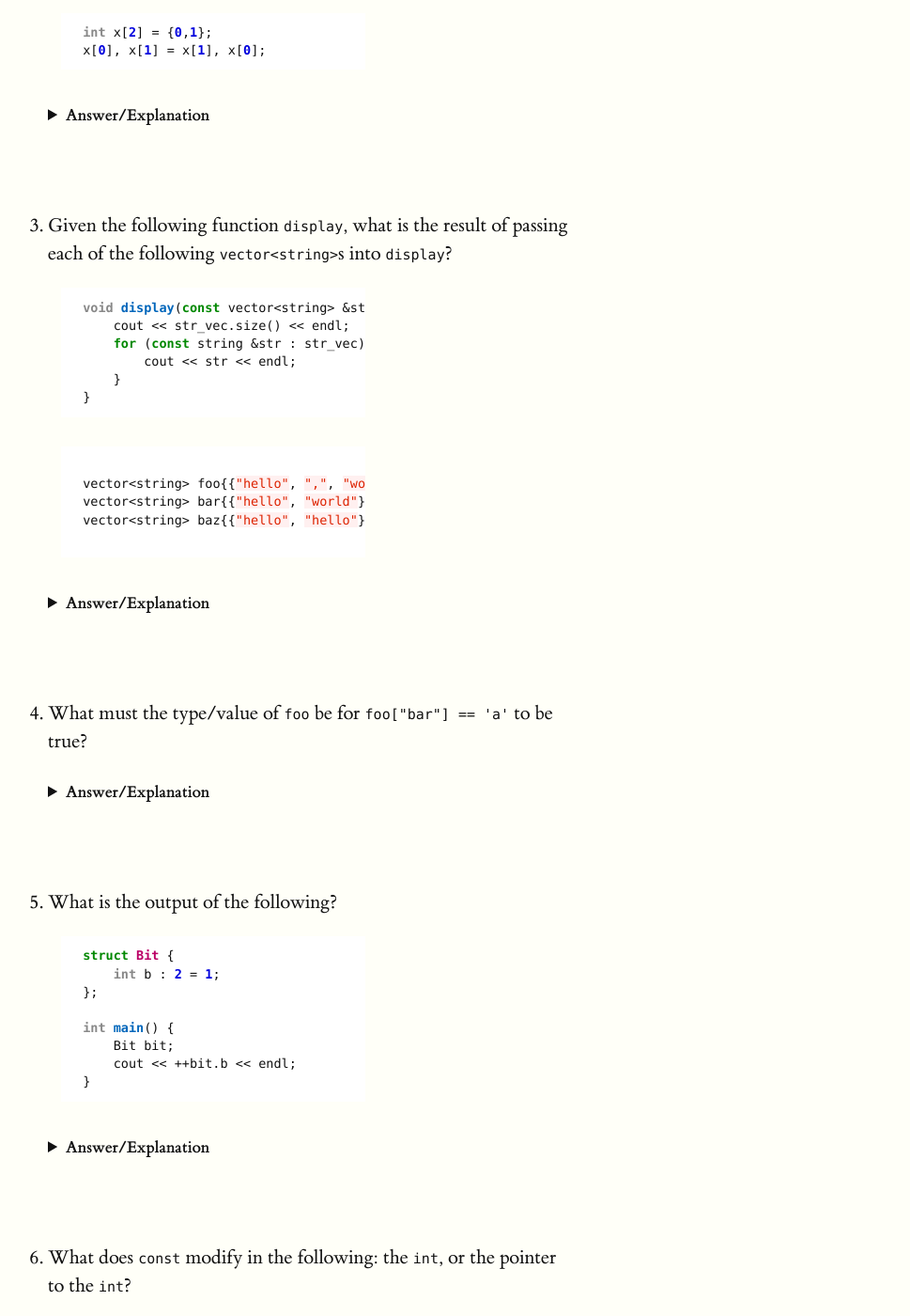
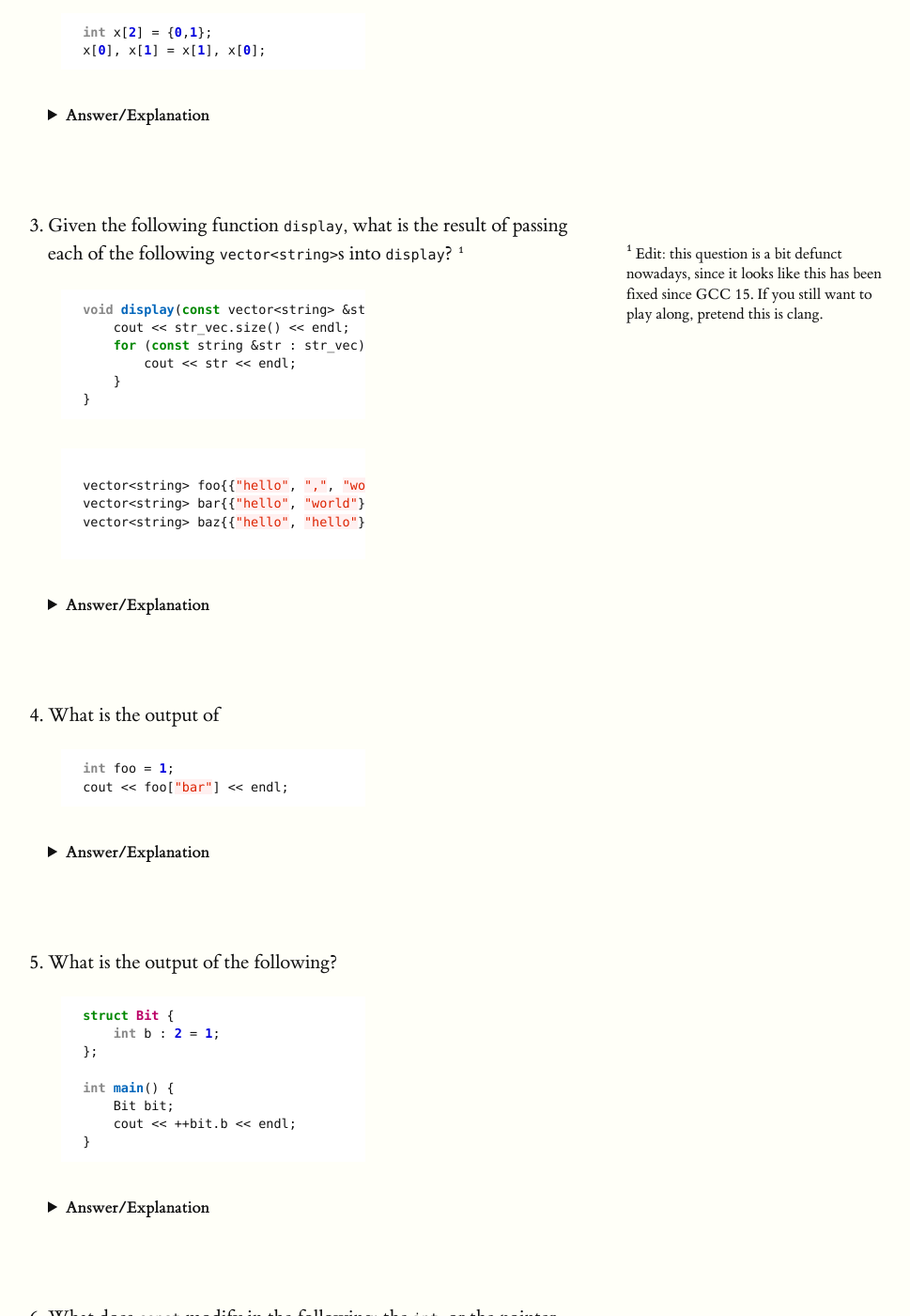
Before and after one commit to katherinemohr/katherinemohr.github.io, a Jekyll site: the page built from _posts/2026-04-20-cpp-quiz.md, in a window 1280 px wide and 1400 px high, scrolled down 1109 px. Shown: the whole window at 94% size, without its empty margins (165-1134 px from the left). Built offline with Jekyll 4.4.1, drawn with Linux system fonts in a browser that asks for light colours; part of the change alters nothing that is shown.

Commit message:
more explanations

````diff
--- a/_posts/2026-04-20-cpp-quiz.md
+++ b/_posts/2026-04-20-cpp-quiz.md
@@ -45,12 +45,20 @@ Hint: the code snippets might not all compile.
 
     <details><summary class="details-summary">Answer/Explanation</summary>
     <div class="details-body" markdown="1">
-    <!-- TODO -->
+    `{0, 1}`
+
+    The comma operator executes each expression left-to-right, returning the right most value.
+    `x[0]` is not executable, `x[1] = x[1]` is a no-op, and `x[0]` is not executable, so this does nothing.
+
+    _Why doesn't this get parsed as `x[0], x[1] = (x[1], x[0])`, so the result would be `{0, 0}`?_
+
+    The assignment operator has higher precedence than the comma operator.
     </div>
     </details><br />
 
 
 1. Given the following function `display`, what is the result of passing each of the following `vector<string>`s into `display`?
+   {% sidenote 'fix' "Edit: this question is a bit defunct nowadays, since it looks like this has been fixed since GCC 15. If you still want to play along, pretend this is clang." %}
     ```cpp
     void display(const vector<string> &str_vec) {
         cout << str_vec.size() << endl;
@@ -70,15 +78,59 @@ Hint: the code snippets might not all compile.
 
     <details><summary class="details-summary">Answer/Explanation</summary>
     <div class="details-body" markdown="1">
-    <!-- TODO -->
+    There is no `string` constructor that takes in 3 `const char*`s as input, so
+    `foo` is actually constructed as the list `["hello", ",", "world"]`, and
+    `display(foo)` results in:
+    ```
+    3
+    hello
+    ,
+    world
+    ```
+
+    `display(bar)` results in an error because clang tries to call the
+    ```cpp
+    template< class InputIt >
+    basic_string( InputIt first, InputIt last,
+                  const Allocator& alloc = Allocator() );
+    ```
+    constructor with `"hello"` and `"world`" as the arguments. These two strings are likely
+    stored in unrelated locations in the code, so when clang tries to traverse from `first` to `last`,
+    it causes a runtime error.
+
+    `display(baz)` results in:
+    ```
+    1
+    ```
+    (probably, maybe, depends on the implementation...).
+
+
+    clang will call the same constructor as above, but this time, `"hello"` and `"hello"` should
+    be the same pointer, so when clang iterates between them, it just makes the empty string `""`.
+
+    [godbolt link](https://godbolt.org/z/b8neEqEfn)
     </div>
     </details><br />
 
 
-1. What must the type/value of `foo` be for `foo["bar"] == 'a'` to be true?
+1. What is the output of
+    ```cpp
+    int foo = 1;
+    cout << foo["bar"] << endl;
+    ```
+
     <details><summary class="details-summary">Answer/Explanation</summary>
     <div class="details-body" markdown="1">
-    <!-- TODO -->
+    `a`.
+
+    `array_ptr[index]` and `index[array_ptr]` both desugar to just
+    ```
+    *(array_ptr + index)
+    ```
+    so either syntax does the same thing, and
+    ```
+    "bar"[1] == "a"
+    ```
     </div>
     </details><br />
 
@@ -109,7 +161,15 @@ Hint: the code snippets might not all compile.
 
     <details><summary class="details-summary">Answer/Explanation</summary>
     <div class="details-body" markdown="1">
-    <!-- TODO -->
+    The rule for `const` is:
+
+    _const modifies what is on its left. Unless there is nothing on its left, in which case it modifies what’s on its right._
+
+    So, the `const` here modifies `int`.
+
+    This rule can lead to confusion, which has created two opposing style preferences for how to `const` your types,
+    known as the "East Const" vs "West Const" style. There are plenty of discussions about this online, but I'll just link
+    [this one](https://hackingcpp.com/cpp/design/east_vs_west_const).
     </div>
     </details><br />
 
````
